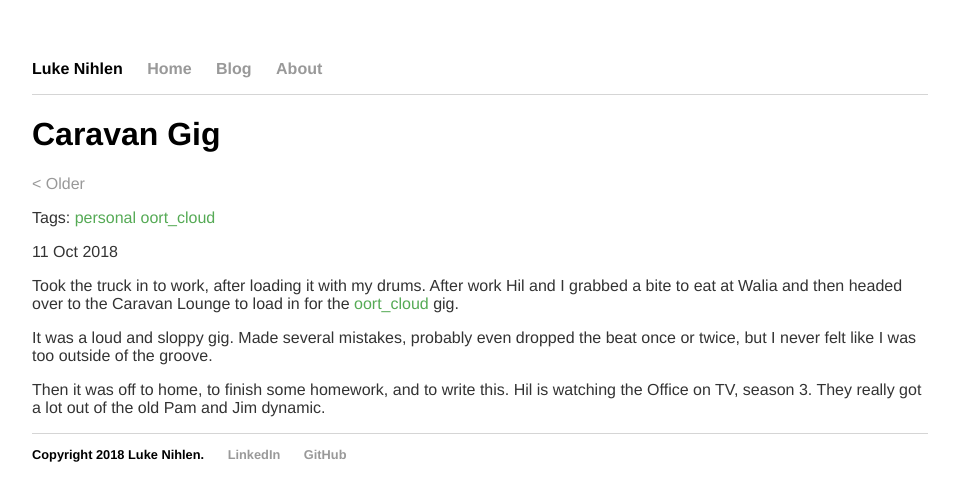
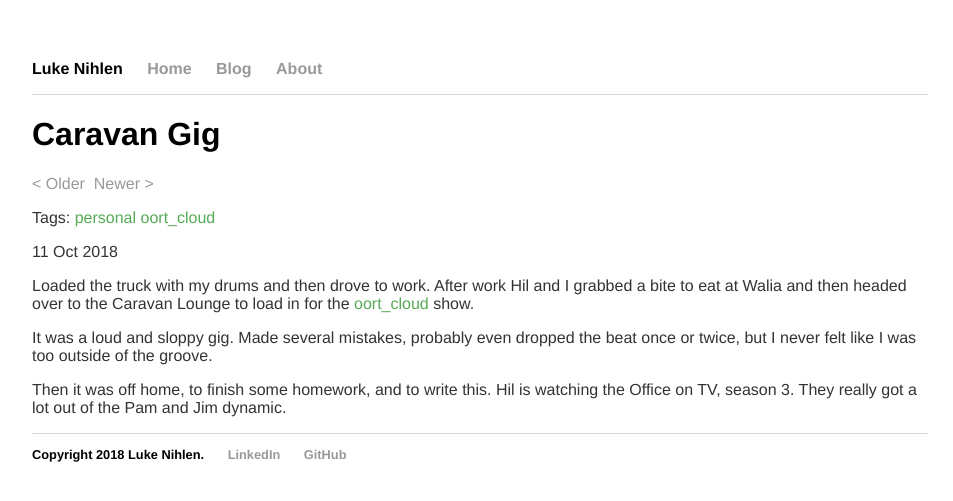
Before and after one commit to lnihlen/lnihlen.github.io, a Jekyll site: the page built from _posts/2018-10-11-caravan-gig.md, in a window 1280 px wide. Shown: the top 501 px of the page, without its empty margins (160-1113 px from the left). Built offline with Jekyll 4.4.1, drawn with Linux system fonts in a browser that asks for light colours.

Commit message:
post: rampage

```diff
--- a/_posts/2018-10-11-caravan-gig.md
+++ b/_posts/2018-10-11-caravan-gig.md
@@ -5,13 +5,13 @@ date: 2018-10-11
 tags: [ personal, oort_cloud ]
 ---
 
-Took the truck in to work, after loading it with my drums. After work Hil and
+Loaded the truck with my drums and then drove to work. After work Hil and
 I grabbed a bite to eat at Walia and then headed over to the Caravan Lounge to
-load in for the {% include tag_link.html tag="oort_cloud" %} gig.
+load in for the {% include tag_link.html tag="oort_cloud" %} show.
 
 It was a loud and sloppy gig. Made several mistakes, probably even dropped the
 beat once or twice, but I never felt like I was too outside of the groove.
 
-Then it was off to home, to finish some homework, and to write this. Hil is
-watching the Office on TV, season 3. They really got a lot out of the old Pam
+Then it was off home, to finish some homework, and to write this. Hil is
+watching the Office on TV, season 3. They really got a lot out of the Pam
 and Jim dynamic.
```
Also changed, not shown: _posts/2018-10-12-rampage.md (added, +55 -0 lines).
